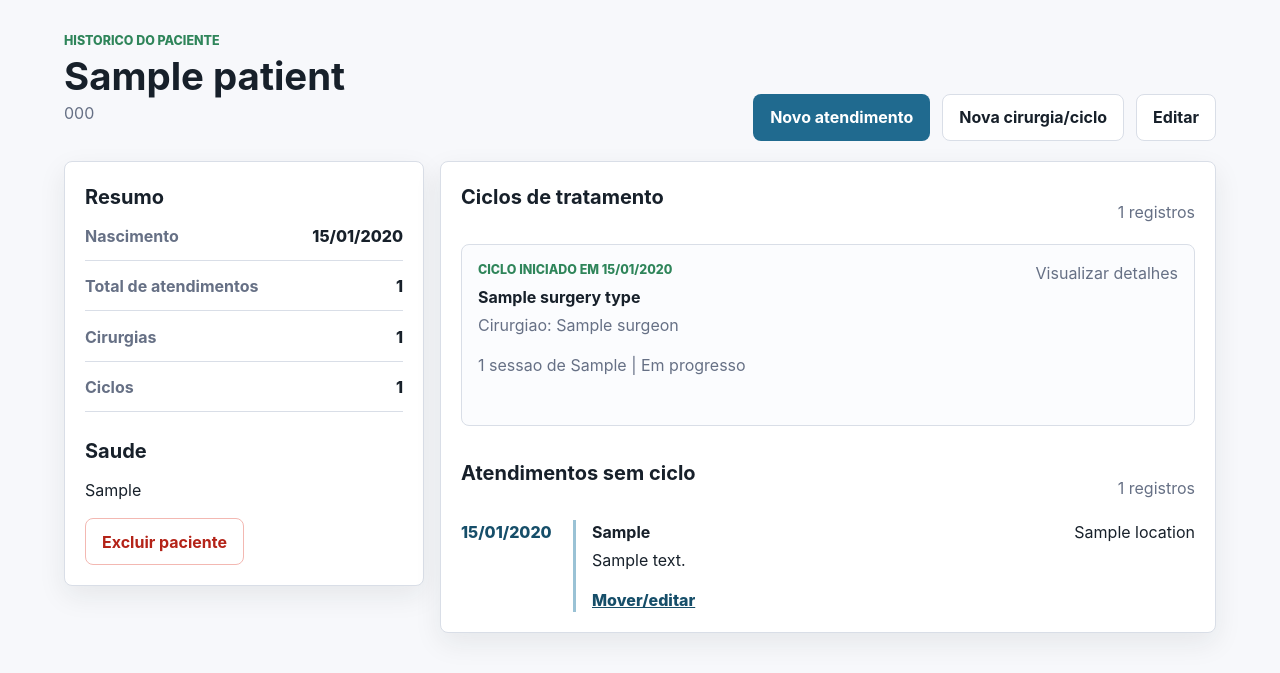
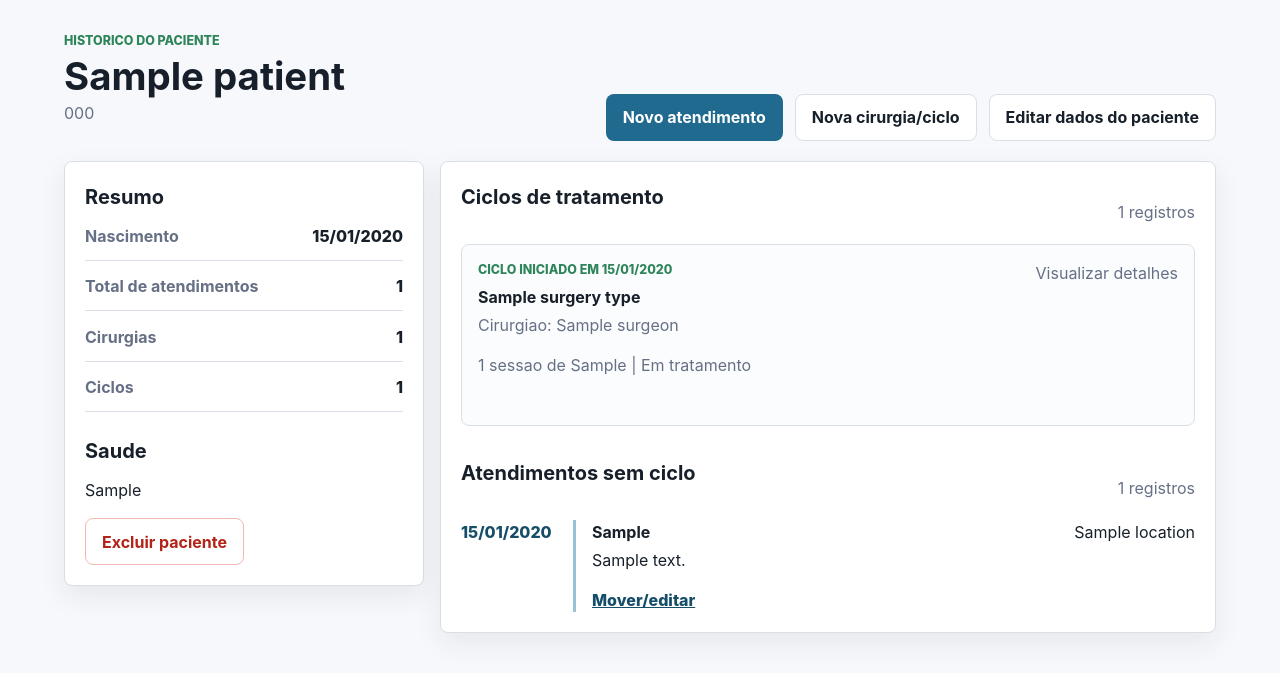
Before and after one commit to Afrain/ProjetoEvolucaoPaciente, a FastAPI app: template templates/patients/detail.html in a window 1280 px wide. Shown: the part 68-741 px from the top of the page. Run offline with FastAPI, Linux system fonts and the light colour scheme; the template is opened without the code that fills it: most values are stand-ins (such as "Sample title", 1, 10 or a date in 2020).

Commit message:
Implementado edição de paciente e cirurgia

```diff
--- a/app/models/surgery.py
+++ b/app/models/surgery.py
@@ -36,7 +36,7 @@ class Surgery(Base):
     surgeon_id: Mapped[int] = mapped_column(ForeignKey("surgeons.id"), nullable=False)
     surgery_date: Mapped[date] = mapped_column(Date, nullable=False, index=True)
     planned_attendances: Mapped[int] = mapped_column(Integer, nullable=False, default=10)
-    status: Mapped[str] = mapped_column(String(20), nullable=False, default="Em progresso")
+    status: Mapped[str] = mapped_column(String(20), nullable=False, default="Em tratamento")
     created_at: Mapped[datetime] = mapped_column(DateTime, default=datetime.utcnow, nullable=False)
 
     patient: Mapped["Patient"] = relationship(back_populates="surgeries")
--- a/app/routes/attendances.py
+++ b/app/routes/attendances.py
@@ -13,6 +13,7 @@ from app.database import get_db
 from app.models import Attendance, Patient, TreatmentEpisode, User
 from app.schemas import (
     ATTENDANCE_LOCATION_OPTIONS,
+    SURGERY_IN_TREATMENT_STATUS,
     AttendanceCreate,
     EpisodeStatusUpdate,
     AttendanceUpdate,
@@ -131,7 +132,7 @@ def sync_surgery_status_from_episode(db: Session, episode: TreatmentEpisode) ->
         if episode.closed_on is None:
             episode.closed_on = date.today()
     elif surgery.status == "Alta":
-        surgery.status = "Em progresso"
+        surgery.status = SURGERY_IN_TREATMENT_STATUS
         episode.closed_on = None
 
 
--- a/app/routes/patients.py
+++ b/app/routes/patients.py
@@ -11,7 +11,7 @@ from sqlalchemy.orm import Session, selectinload
 from app.auth import get_current_user
 from app.database import get_db
 from app.models import Patient, Surgery, TreatmentEpisode, User
-from app.schemas import PatientCreate, PatientUpdate, validation_messages
+from app.schemas import PatientCreate, PatientUpdate, normalize_surgery_status, validation_messages
 
 router = APIRouter(prefix="/patients", tags=["patients"])
 templates = Jinja2Templates(directory="templates")
@@ -69,8 +69,9 @@ def build_evolution_report_sections(patient: Patient, episode: TreatmentEpisode)
         f"Telefone: {patient.phone or '-'}",
     ]
 
+    surgery_number = surgery.id if surgery else "-"
     cycle_lines = [
-        f"Ciclo: {episode.id}",
+        f"Numero cirurgia: {surgery_number}",
         f"Inicio: {format_date(episode.started_on)}",
         f"Encerramento: {format_date(episode.closed_on)}",
     ]
@@ -79,7 +80,7 @@ def build_evolution_report_sections(patient: Patient, episode: TreatmentEpisode)
         f"Cirurgia: {surgery.surgery_type.name}" if surgery else "Cirurgia: nao vinculada",
         f"Data da cirurgia: {format_date(surgery.surgery_date)}" if surgery else "Data da cirurgia: -",
         f"Cirurgiao: {surgery.surgeon.name}" if surgery else "Cirurgiao: -",
-        f"Status: {surgery.status}" if surgery else "Status: -",
+        f"Status: {normalize_surgery_status(surgery.status)}" if surgery else "Status: -",
         f"Sessoes: {total_done}/{total_planned}",
     ]
 
@@ -218,7 +219,8 @@ def download_evolution_report_pdf(
     episode = get_episode_for_patient_or_404(patient, episode_id)
     sections = build_evolution_report_sections(patient, episode)
     safe_name = "".join(char if char.isalnum() else "_" for char in patient.name).strip("_") or "paciente"
-    filename = f"evolucao_{safe_name}_ciclo_{episode.id}.pdf"
+    surgery_number = episode.surgery.id if episode.surgery else "sem_cirurgia"
+    filename = f"evolucao_{safe_name}_cirurgia_{surgery_number}.pdf"
 
     # Redesign completo: visual limpo, executivo e facil de ler
     page_bg = (0.985, 0.99, 1.0)
@@ -284,7 +286,7 @@ def download_evolution_report_pdf(
     pdf.setFont("Helvetica-Bold", 14)
     pdf.drawString(margin_left, header_y, "RELATORIO DE EVOLUCAO CLINICA")
     pdf.setFont("Helvetica", 8.4)
-    pdf.drawString(margin_left, header_y - 4.2 * mm, f"Paciente: {patient.name}  |  Ciclo: {episode.id}")
+    pdf.drawString(margin_left, header_y - 4.2 * mm, f"Paciente: {patient.name}  |  Numero cirurgia: {surgery_number}")
     pdf.drawRightString(width - margin_left, header_y - 4.2 * mm, f"Gerado em: {format_date(date.today())}")
 
     y = height - header_h - (5 * mm)
--- a/app/routes/surgeries.py
+++ b/app/routes/surgeries.py
@@ -12,7 +12,14 @@ from sqlalchemy.orm import Session, object_session
 from app.auth import get_current_user
 from app.database import get_db
 from app.models import Attendance, Patient, Surgeon, Surgery, SurgeryType, TreatmentEpisode, User
-from app.schemas import SURGERY_STATUS_OPTIONS, SurgeryCreate, SurgeryStatusUpdate, SurgeryUpdate, validation_messages
+from app.schemas import (
+    SURGERY_IN_TREATMENT_STATUS,
+    SURGERY_STATUS_OPTIONS,
+    SurgeryCreate,
+    SurgeryStatusUpdate,
+    SurgeryUpdate,
+    validation_messages,
+)
 
 router = APIRouter(tags=["surgeries"])
 templates = Jinja2Templates(directory="templates")
@@ -174,7 +181,7 @@ def create_surgery(
     surgery_type_id: Annotated[int, Form()],
     surgeon_id: Annotated[int, Form()],
     planned_attendances: Annotated[int, Form()],
-    status_value: Annotated[str, Form(alias="status")] = "Em progresso",
+    status_value: Annotated[str, Form(alias="status")] = SURGERY_IN_TREATMENT_STATUS,
 ):
     patient = get_patient_or_404(db, patient_id)
     form_data = {
@@ -235,7 +242,7 @@ def update_surgery(
     surgery_type_id: Annotated[int, Form()],
     surgeon_id: Annotated[int, Form()],
     planned_attendances: Annotated[int, Form()],
-    status_value: Annotated[str, Form(alias="status")] = "Em progresso",
+    status_value: Annotated[str, Form(alias="status")] = SURGERY_IN_TREATMENT_STATUS,
 ):
     surgery = get_surgery_or_404(db, surgery_id)
     form_data = {
--- a/app/schema_updates.py
+++ b/app/schema_updates.py
@@ -103,7 +103,9 @@ def _ensure_surgery_schema(engine: Engine, dialect: str) -> None:
         if "planned_attendances" not in columns:
             connection.execute(text("ALTER TABLE surgeries ADD COLUMN planned_attendances INTEGER NOT NULL DEFAULT 10"))
         if "status" not in columns:
-            connection.execute(text("ALTER TABLE surgeries ADD COLUMN status VARCHAR(20) NOT NULL DEFAULT 'Em progresso'"))
+            connection.execute(text("ALTER TABLE surgeries ADD COLUMN status VARCHAR(20) NOT NULL DEFAULT 'Em tratamento'"))
+        else:
+            connection.execute(text("UPDATE surgeries SET status = 'Em tratamento' WHERE status = 'Em progresso'"))
 
 
 def _ensure_attendance_schema(engine: Engine, dialect: str) -> None:
--- a/templates/dashboard.html
+++ b/templates/dashboard.html
@@ -17,7 +17,7 @@
       <strong>{{ total_patients }}</strong>
     </article>
     <article class="stat">
-      <span>Cirurgias em progresso</span>
+      <span>Cirurgias em tratamento</span>
       <strong>{{ active_surgeries }}</strong>
     </article>
     <article class="stat">
--- a/templates/patients/detail.html
+++ b/templates/patients/detail.html
@@ -12,7 +12,7 @@
     <div class="actions">
       <a class="button button-primary" href="/patients/{{ patient.id }}/attendances/new">Novo atendimento</a>
       <a class="button button-secondary" href="/patients/{{ patient.id }}/surgeries/new">Nova cirurgia/ciclo</a>
-      <a class="button button-secondary" href="/patients/{{ patient.id }}/edit">Editar</a>
+      <a class="button button-secondary" href="/patients/{{ patient.id }}/edit">Editar dados do paciente</a>
     </div>
   </section>
 
@@ -66,7 +66,7 @@
                   {% if episode.surgery %}
                     <h3>{{ episode.surgery.surgery_type.name }}</h3>
                     <p class="muted">Cirurgiao: {{ episode.surgery.surgeon.name }}</p>
-                    <p class="muted">{{ episode.attendances|length }} sessao de {{ episode.surgery.planned_attendances }} | {{ episode.surgery.status }}</p>
+                    <p class="muted">{{ episode.attendances|length }} sessao de {{ episode.surgery.planned_attendances }} | {{ "Em tratamento" if episode.surgery.status == "Em progresso" else episode.surgery.status }}</p>
                   {% else %}
                     <h3>Ciclo sem cirurgia vinculada</h3>
                   {% endif %}
@@ -79,6 +79,9 @@
               <div class="episode-content">
                 <div class="form-actions">
                   <a class="button button-secondary" href="/patients/{{ patient.id }}/treatment-episodes/{{ episode.id }}/evolution-report.pdf">Baixar evolucao</a>
+                  {% if episode.surgery %}
+                    <a class="button button-secondary" href="/surgeries/{{ episode.surgery.id }}/edit">Editar cirurgia</a>
+                  {% endif %}
                   {% set reached_limit = episode.surgery and (episode.attendances|length >= episode.surgery.planned_attendances) %}
                   {% set is_closed = episode.surgery and episode.surgery.status == "Alta" %}
                   {% if episode.surgery and episode.surgery.status != "Alta" %}
--- a/templates/surgeries/form.html
+++ b/templates/surgeries/form.html
@@ -71,7 +71,10 @@
 
     <label>
       Status da cirurgia
-      {% set selected_status = form_data.status if form_data else surgery.status if is_edit else "Em progresso" %}
+      {% set selected_status = form_data.status if form_data else surgery.status if is_edit else "Em tratamento" %}
+      {% if selected_status == "Em progresso" %}
+        {% set selected_status = "Em tratamento" %}
+      {% endif %}
       <select name="status" required>
         {% for option in surgery_status_options %}
           <option value="{{ option }}" {% if option == selected_status %}selected{% endif %}>{{ option }}</option>
```
Also changed, not shown: app/routes/dashboard.py (+6 -1 lines), app/schemas.py (+13 -5 lines).
